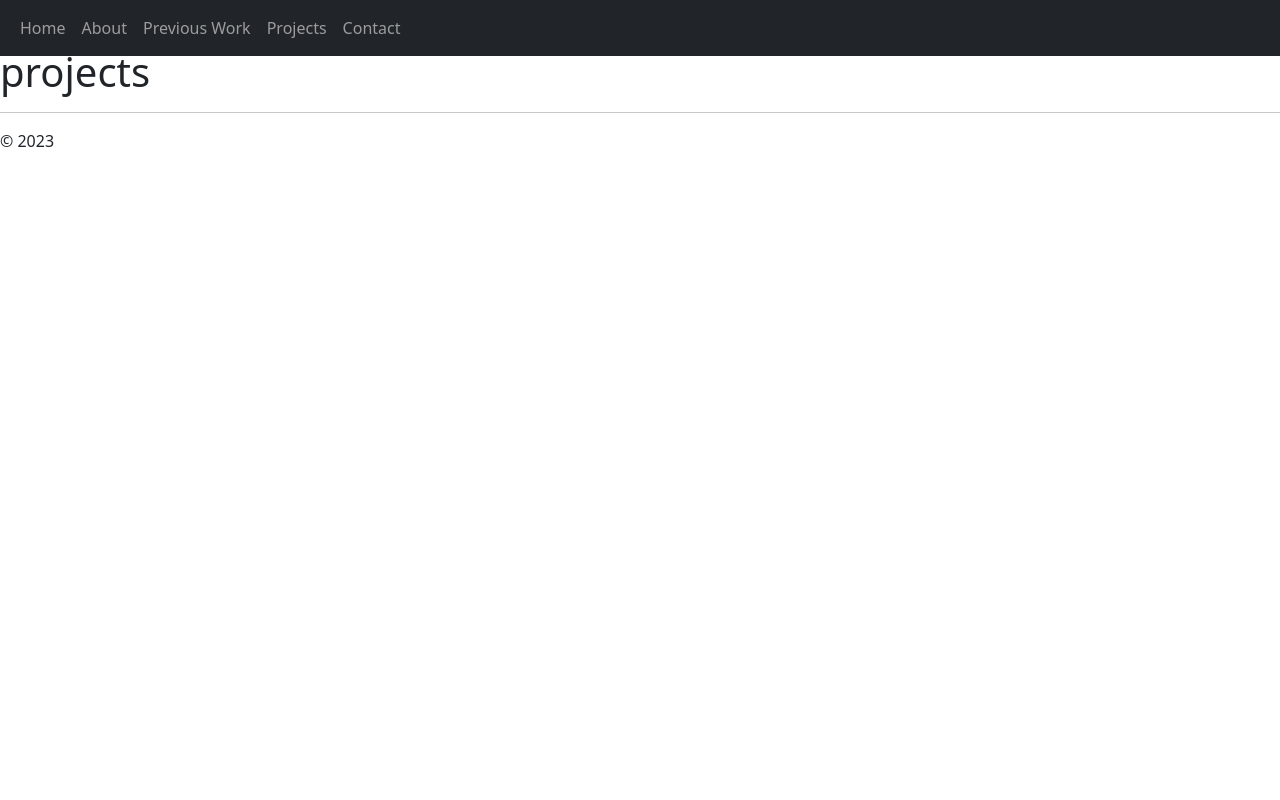
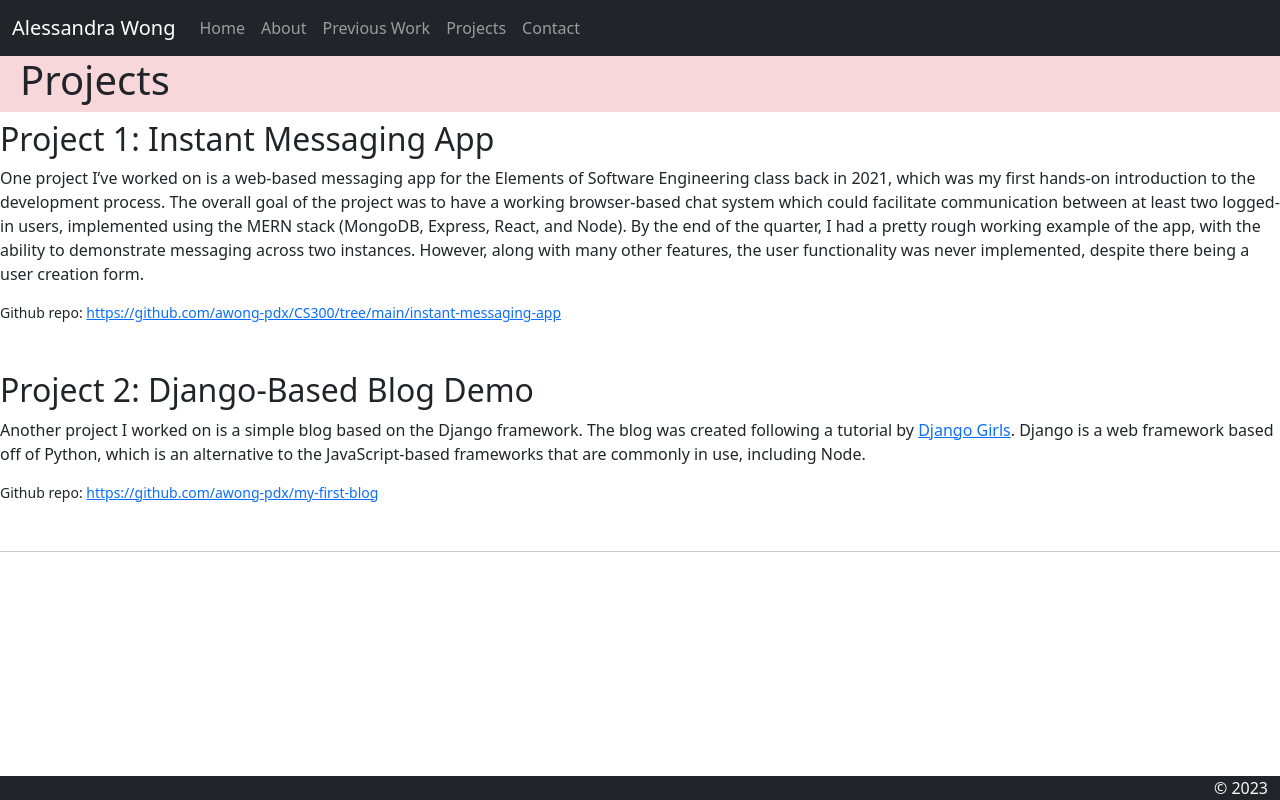
Before and after one commit to awong-pdx/personal-website, a Django app: page /projects/ in a window 1280 px wide. Run offline with Django 4.2, Linux system fonts and the light colour scheme.

Commit message:
Partially transferred old site sections
Transferred content to the About and Projects pages.
Adjusted the website header and footer.

```diff
--- a/website/templates/website/contact.html
+++ b/website/templates/website/contact.html
@@ -1,7 +1,10 @@
 {% extends "website/layout.html" %}
 {% block title %}
-Contact us
+Contact Me
 {% endblock %}
 {% block content %}
+<div class="container-fluid bg-danger-subtle mt-3">
+    <h1 class="p-2">Contact</h1>
+</div>
 <p>Contact page for the Visual Studio Code Django Tutorial</p>
 {% endblock %}
--- a/website/templates/website/homepage.html
+++ b/website/templates/website/homepage.html
@@ -3,6 +3,9 @@
 Home
 {% endblock %}
 {% block content %}
+<div class="container-fluid bg-danger-subtle mt-3">
+    <h1 class="p-2">Home</h1>
+</div>
 <p>Home page for the Visual Studio Code Django tutorial.</p>
 <p>Lorem ipsum dolor, sit amet consectetur adipisicing elit. Pariatur soluta blanditiis nobis praesentium repellendus explicabo fugit velit perspiciatis a, asperiores voluptatem incidunt unde dolores. Magnam amet magni laborum dolorem quibusdam.
 Nam nemo magnam minima, cum ipsam cupiditate odio nihil aliquam ab provident similique alias ratione esse quidem porro aspernatur est, mollitia deserunt iusto laboriosam maxime omnis molestiae atque. Qui, quidem!
--- a/website/templates/website/layout.html
+++ b/website/templates/website/layout.html
@@ -30,6 +30,7 @@
         data-bs-theme="dark"
       >
         <div class="container-fluid">
+          <span class="navbar-brand mb-0 h1">Alessandra Wong</span>
           <button
             class="navbar-toggler"
             type="button"
@@ -65,11 +66,13 @@
         </div>
       </nav>
     </header>
-    <div class="mt-5 body-content">
+    <div class="mt-5 ">
       {% block content %} {% endblock %}
       <hr />
       <footer>
-        <p>&copy; 2023</p>
+        <div class="container-fluid fixed-bottom pr-1 bg-dark text-light text-end" >
+            <span>&copy; 2023 </span>
+        </div>
       </footer>
     </div>
   </body>
--- a/website/templates/website/previous-work.html
+++ b/website/templates/website/previous-work.html
@@ -3,5 +3,8 @@
 Previous Work
 {% endblock%}
 {% block content %}
+<div class="container-fluid bg-danger-subtle mt-3">
+    <h1 class="p-2">Previous Work</h1>
+</div>
 <h1>previous work</h1>
 {% endblock %}
--- a/website/templates/website/projects.html
+++ b/website/templates/website/projects.html
@@ -3,5 +3,32 @@
 Projects
 {% endblock %}
 {% block content %}
-<h1>projects</h1>
+<div class="container-fluid bg-danger-subtle mt-3">
+    <h1 class="p-2">Projects</h1>
+</div>
+<h2>Project 1: Instant Messaging App</h2>
+<p>
+  One project I’ve worked on is a web-based messaging app for the Elements of Software Engineering class back in 2021, which was my first hands-on introduction to the development process. The overall goal of the project was to have a working browser-based chat system which could facilitate communication between at least two logged-in users, implemented using the MERN stack (MongoDB, Express, React, and Node). By the end of the quarter, I had a pretty rough working example of the app, with the ability to demonstrate messaging across two instances. However, along with many other features, the user functionality was never implemented, despite there being a user creation form.
+</p>
+<small class="mb-5 d-block">
+  Github repo:
+  <a
+    href="https://github.com/awong-pdx/CS300/tree/main/instant-messaging-app"
+    >https://github.com/awong-pdx/CS300/tree/main/instant-messaging-app</a
+  >
+</small>
+<h2>Project 2: Django-Based Blog Demo</h2>
+<p>
+  Another project I worked on is a simple blog based on the Django
+  framework. The blog was created following a tutorial by
+  <a href="https://tutorial.djangogirls.org/">Django Girls</a>. Django is
+  a web framework based off of Python, which is an alternative to the
+  JavaScript-based frameworks that are commonly in use, including Node.
+</p>
+<small class="mb-5 d-block">
+  Github repo:
+  <a href="https://github.com/awong-pdx/my-first-blog"
+    >https://github.com/awong-pdx/my-first-blog</a
+  >
+</small>
 {% endblock %}
```
Also changed, not shown: website/templates/website/about.html (+21 -2 lines), website/static/website/profile.jpg (added).
